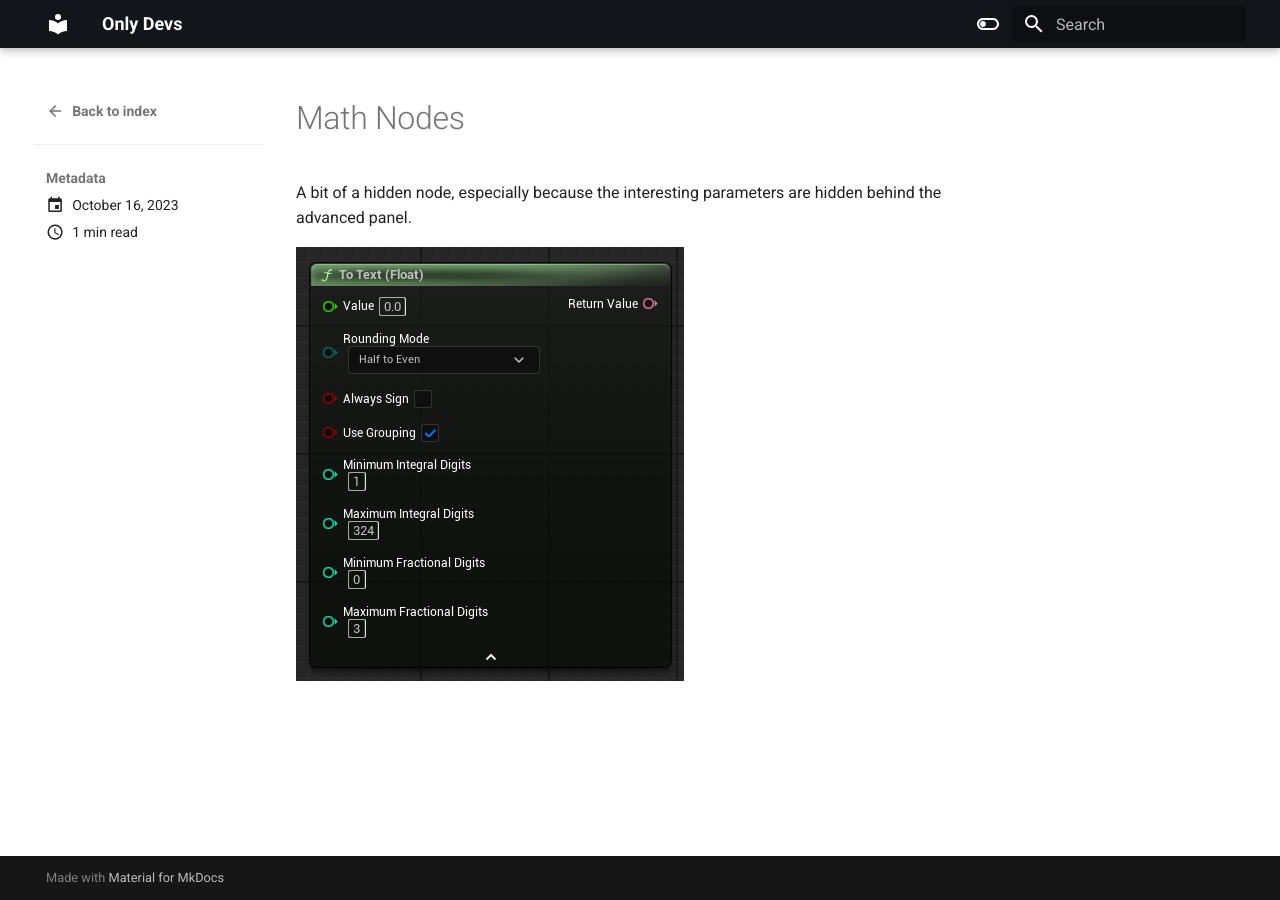
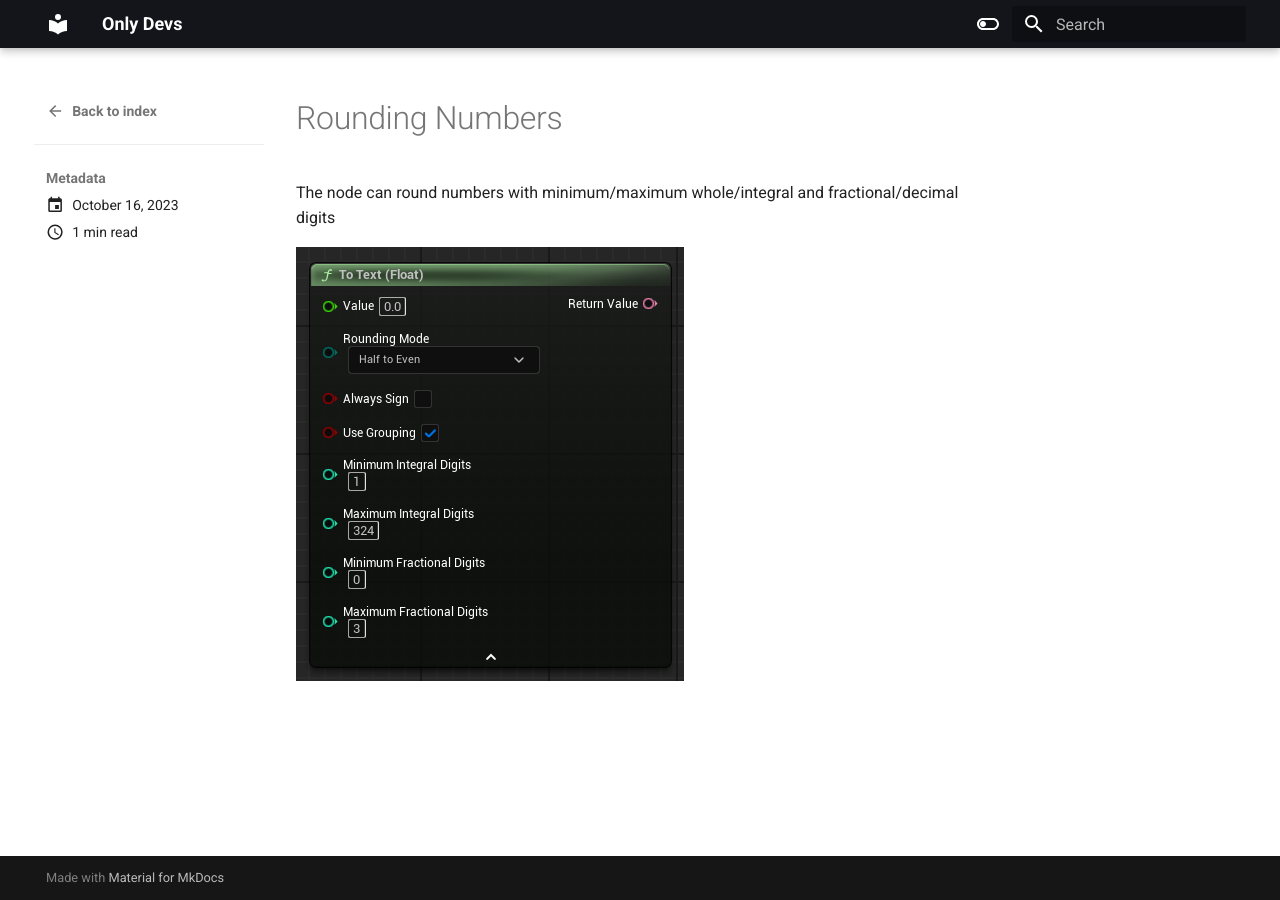
Before and after one commit to samaursa/OnlyDevs, an MkDocs documentation site: the page built from docs/blog/posts/Rounding numbers.md, in a window 1280 px wide. Built offline with MkDocs 1.6.1 and Material for MkDocs 9.7.7, drawn with Linux system fonts in a browser that asks for light colours.

Commit message:
vault backup: 2025-06-13 12:22:00

```diff
--- a/docs/blog/posts/Rounding numbers.md
+++ b/docs/blog/posts/Rounding numbers.md
@@ -1,5 +1,5 @@
 ---
-title: Math Nodes
+title: Rounding Numbers
 date: 2023-10-16
 tags:
   - unreal
@@ -7,6 +7,6 @@ tags:
   - math
 ---
 
-A bit of a hidden node, especially because the interesting parameters are hidden behind the advanced panel.
+The node can round numbers with minimum/maximum whole/integral and fractional/decimal digits
 
 ![](attachments/Pasted%20image%2020250613110259.png)
```
